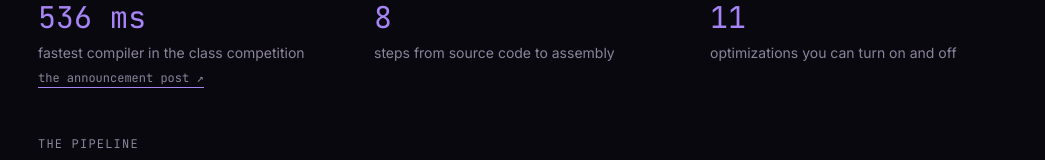
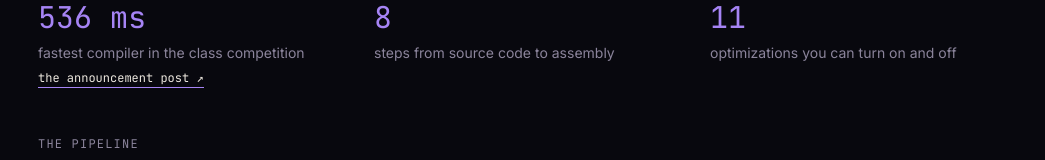
Before and after one commit to aiden-lee11/personal-site, a Next.js app in the folder site/: page /compiler in a window 1280 px wide. Shown: the part 617-777 px from the top of the page, without its empty margins (114-1159 px from the left). Built offline with nearby package versions, Linux system fonts and the light colour scheme.

Commit message:
compiler: announcement post link matches language page styling
Co-Authored-By: Claude Fable 5 <noreply@anthropic.com>
Claude-Session: https://claude.ai/code/session_01C5LaodJAZF8eHkT9uMxxhM

```diff
--- a/site/src/app/compiler/page.tsx
+++ b/site/src/app/compiler/page.tsx
@@ -75,8 +75,7 @@ export default function CompilerOverviewPage() {
                 href={s.link.href}
                 target="_blank"
                 rel="noreferrer"
-                className="mt-2 inline-block font-mono text-xs link-underline"
-                style={{ color: "var(--muted)" }}
+                className="mt-2 inline-block font-mono text-xs text-[color:var(--fg)] link-underline"
               >
                 {s.link.label}
               </a>
```
